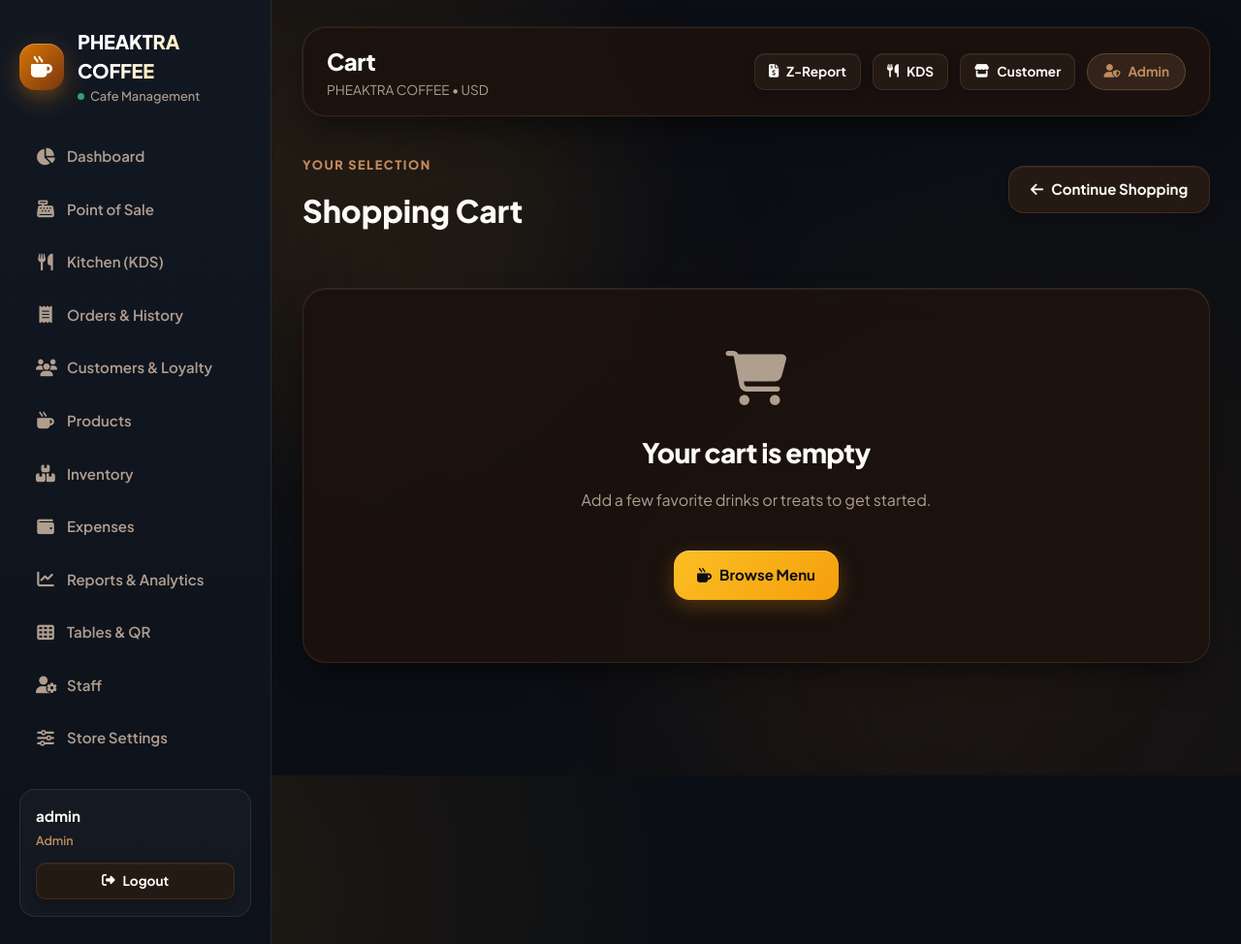
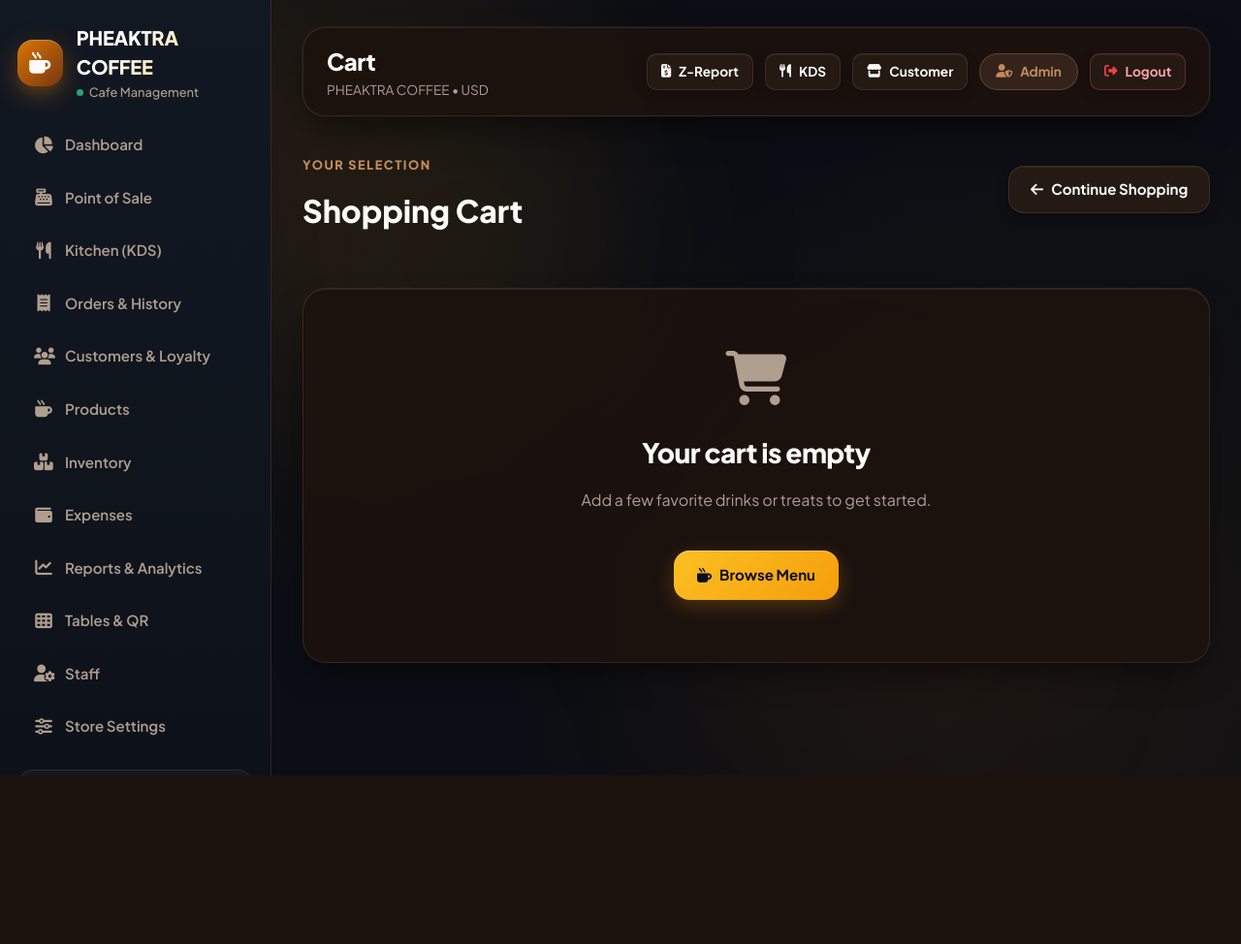
Before and after one commit to cheatpheaktra160-a11y/Cafe_Menu, a Flask app: page /cart in a window 1280 px wide. Shown: the whole page at 97% size. After the commit the page ends 800 px from the top, so only its background shows below. Run offline with Flask 2, Linux system fonts and the light colour scheme; the visitor is signed in with stand-in values (Sample User, id 1); data comes from the database, SQL or seed files in the repository; data that the repository does not hold is empty.

Commit message:
update website again

```diff
--- a/static/css/style.css
+++ b/static/css/style.css
@@ -251,19 +251,46 @@ button {
 .sidebar {
   background: linear-gradient(180deg, #121822 0%, #0d121a 100%);
   color: var(--text);
-  padding: 28px 20px;
+  padding: 24px 18px;
   display: flex;
   flex-direction: column;
-  gap: 28px;
+  gap: 20px;
   border-right: 1px solid var(--border);
   z-index: 50;
   transition: transform var(--transition-smooth);
+  position: sticky;
+  top: 0;
+  height: 100vh;
+  max-height: 100vh;
+  overflow-y: auto;
+  overflow-x: hidden;
+  scrollbar-width: thin;
+  scrollbar-color: rgba(245, 158, 11, 0.25) transparent;
+  -webkit-overflow-scrolling: touch;
+}
+
+.sidebar::-webkit-scrollbar {
+  width: 5px;
+}
+
+.sidebar::-webkit-scrollbar-track {
+  background: transparent;
+}
+
+.sidebar::-webkit-scrollbar-thumb {
+  background: rgba(245, 158, 11, 0.25);
+  border-radius: 999px;
+}
+
+.sidebar::-webkit-scrollbar-thumb:hover {
+  background: rgba(245, 158, 11, 0.5);
 }
 
 .brand {
   display: flex;
   align-items: center;
   gap: 14px;
+  flex-shrink: 0;
 }
 
 .brand-link {
@@ -462,11 +489,12 @@ button {
   margin-top: auto;
   display: flex;
   flex-direction: column;
-  gap: 14px;
+  gap: 12px;
   padding: 16px;
   border-radius: var(--radius-md);
   background: rgba(255, 255, 255, 0.03);
   border: 1px solid var(--border);
+  flex-shrink: 0;
 }
 
 .user-info {
@@ -2733,14 +2761,23 @@ table tbody tr:hover {
     top: 0;
     left: 0;
     bottom: 0;
+    height: 100vh;
+    height: 100dvh;
+    max-height: 100vh;
+    max-height: 100dvh;
     width: 290px;
     max-width: 85vw;
     transform: translate3d(-100%, 0, 0);
     box-shadow: 10px 0 35px rgba(0, 0, 0, 0.7);
     z-index: 2000;
-    padding-top: max(24px, env(safe-area-inset-top, 24px));
+    padding-top: max(20px, env(safe-area-inset-top, 20px));
     padding-bottom: max(24px, env(safe-area-inset-bottom, 24px));
-    padding-left: max(20px, env(safe-area-inset-left, 20px));
+    padding-left: max(18px, env(safe-area-inset-left, 18px));
+    padding-right: max(18px, env(safe-area-inset-right, 18px));
+    overflow-y: auto;
+    overflow-x: hidden;
+    scrollbar-width: thin;
+    -webkit-overflow-scrolling: touch;
   }
 
   .sidebar.open {
--- a/templates/layout.html
+++ b/templates/layout.html
@@ -150,6 +150,9 @@
               <i class="fas fa-store"></i> <span class="action-text">Customer</span>
             </a>
             <span class="user-chip"><i class="fas fa-user-shield"></i> <span class="user-role-text">{{ current_user.role }}</span></span>
+            <a href="{{ url_for('logout') }}" class="button secondary small topbar-action-btn" title="Sign out / Logout" style="border-color:rgba(239, 68, 68, 0.35); color:#fca5a5;">
+              <i class="fas fa-right-from-bracket" style="color:#ef4444;"></i> <span class="action-text">Logout</span>
+            </a>
           </div>
         </header>
         {% endif %}
```
Also changed, not shown: test_sidebar_scroll.py (added, +55 -0 lines), audit_screenshots/sidebar_scroll_desktop.png (added), audit_screenshots/sidebar_scroll_mobile.png (added).
